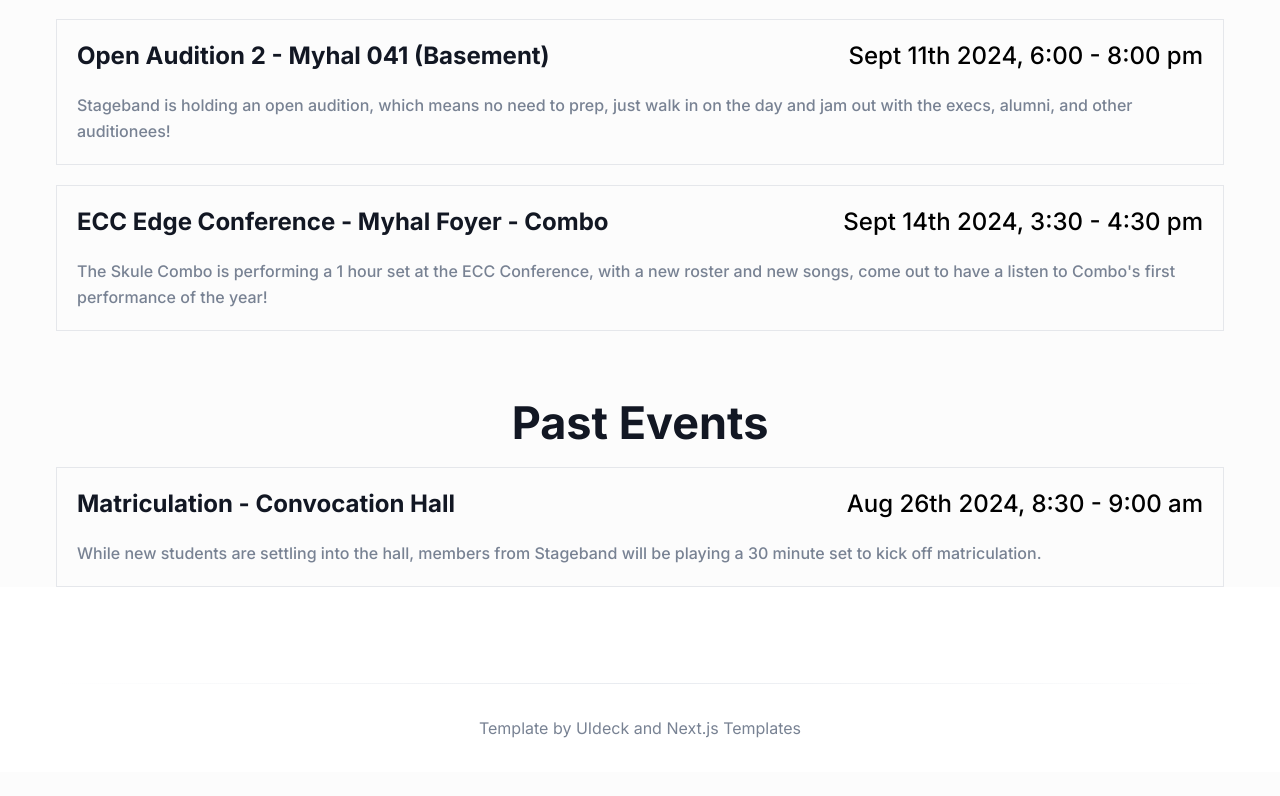
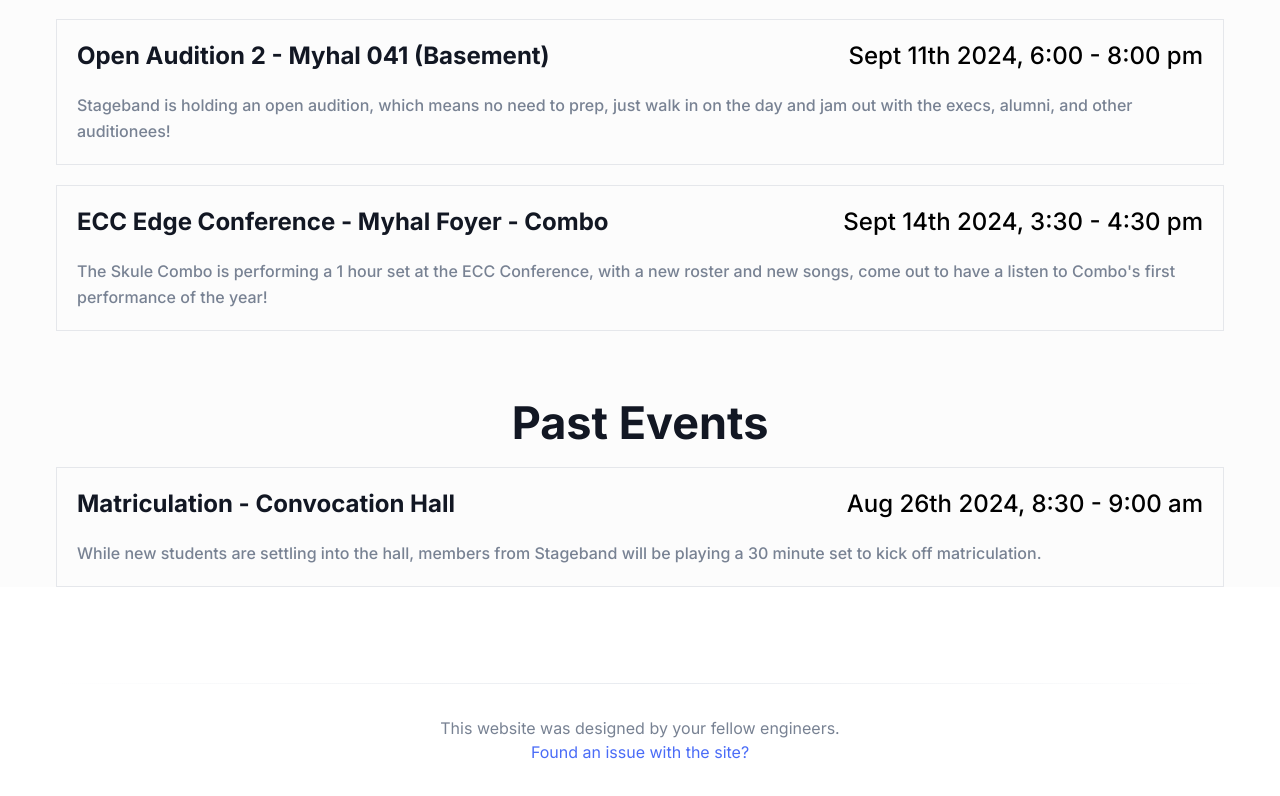
Before and after one commit to Sidd-T/UofT-Stageband-Website, a Next.js app: page / in a window 1280 px wide. Shown: the part 1337-2133 px from the top of the page. Before the commit the page ends 2109 px from the top, so only its background shows below. Built offline with nearby package versions, Linux system fonts and the light colour scheme.

Commit message:
change footer to match skule.ca footer

```diff
--- a/src/components/Footer/index.tsx
+++ b/src/components/Footer/index.tsx
@@ -1,6 +1,4 @@
 "use client";
-import Image from "next/image";
-import Link from "next/link";
 
 const Footer = () => {
   return (
@@ -12,23 +10,17 @@
           <div className="h-px w-full bg-gradient-to-r from-transparent via-[#D2D8E183] to-transparent dark:via-[#959CB183]"></div>
           <div className="py-8">
             <p className="text-center text-base text-body-color dark:text-white">
-              Template by{" "}
+              This website was designed by your fellow engineers.
+              <br></br>
+            </p>
+            <p className="text-center text-base text-body-color">
               <a
-                href="http://uideck.com"
+                href="https://github.com/Sidd-T/UofT-Stageband-Website/issues"
                 target="_blank"
                 rel="noopener noreferrer"
-                className="hover:text-primary"
+                className="text-primary hover:underline"
               >
-                UIdeck
-              </a>{" "}
-              and{" "}
-              <a
-                href="https://nextjstemplates.com"
-                target="_blank"
-                rel="noopener noreferrer"
-                className="hover:text-primary"
-              >
-                Next.js Templates
+                Found an issue with the site?
               </a>
             </p>
           </div>
```
